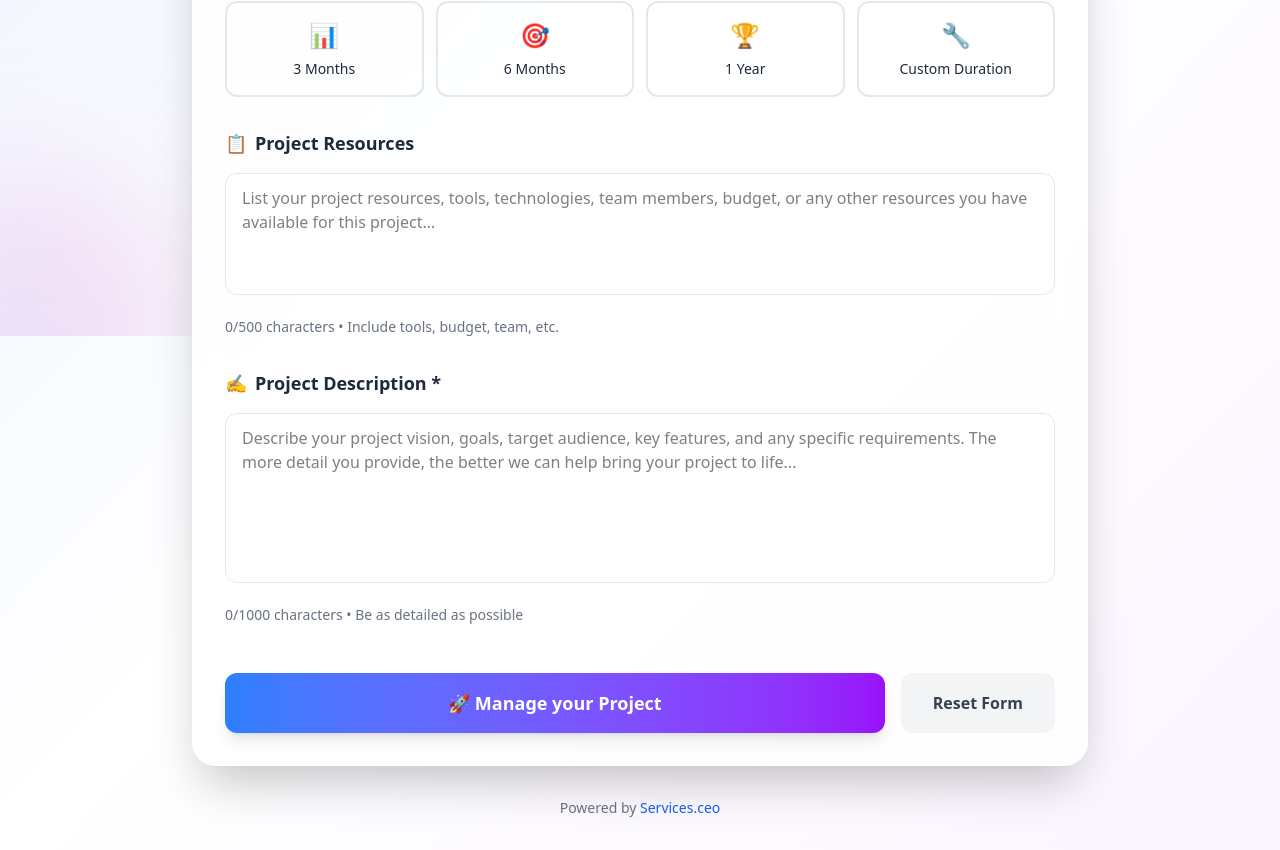
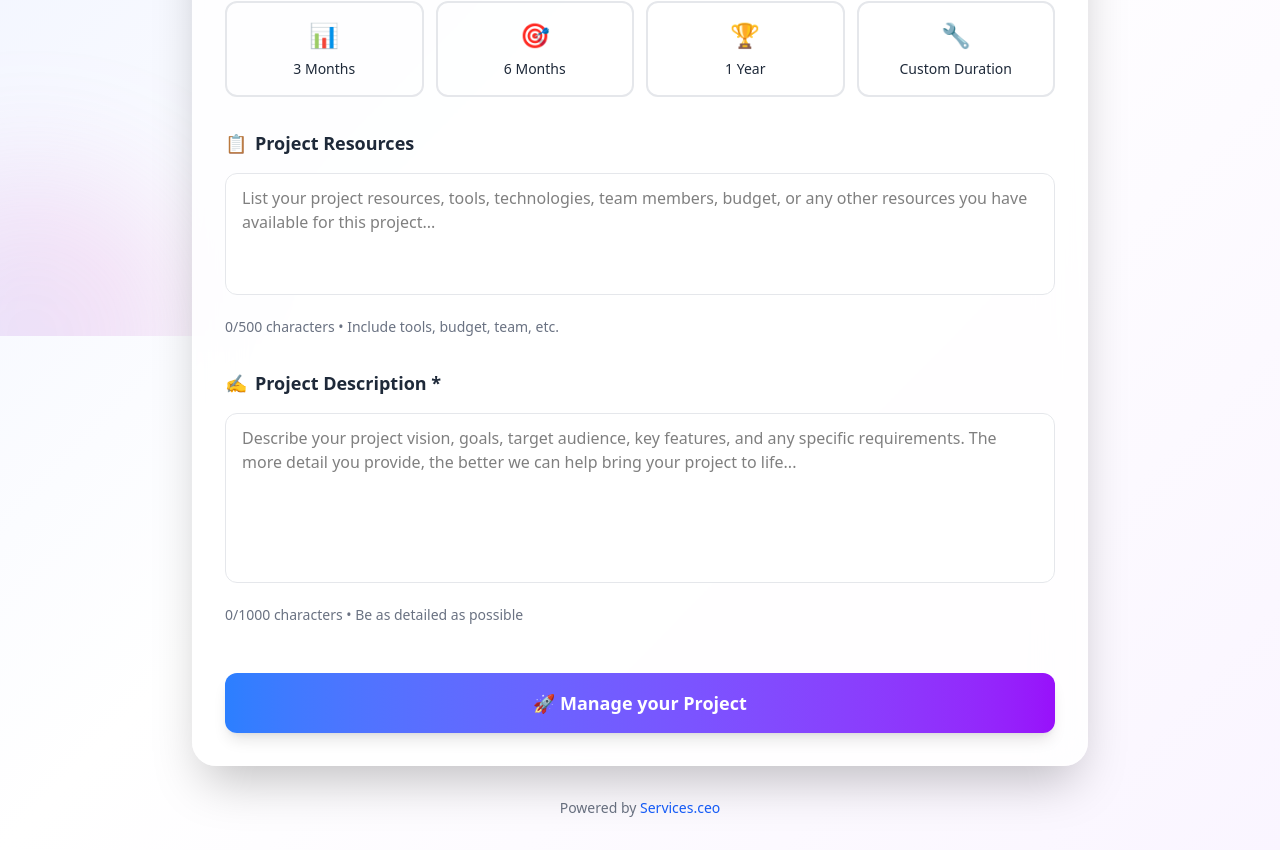
Before and after one commit to NicolasFrouin/hackaton-services, a React (Vite) app in the folder front/: page / in a window 1280 px wide. Shown: the part 464-1314 px from the top of the page. Built offline with nearby package versions, Linux system fonts and the light colour scheme.

Commit message:
feat: remove reset form functionality from project form

```diff
--- a/front/src/App.tsx
+++ b/front/src/App.tsx
@@ -84,17 +84,6 @@ export default function App() {
     } finally {
       setIsLoading(false);
     }
-  };
-
-  const handleReset = () => {
-    setFormData({
-      duration: '',
-      customDuration: '',
-      resources: '',
-      description: ''
-    });
-    setError('');
-    setSuccess(false);
   };
 
   return (
@@ -239,14 +228,6 @@ export default function App() {
                   </span>
                 )}
               </button>
-
-              <button
-                type="button"
-                onClick={handleReset}
-                className="flex-1 sm:flex-initial bg-gray-100 hover:bg-gray-200 text-gray-700 py-4 px-8 rounded-xl font-semibold transition-all duration-200 hover:shadow-md transform hover:scale-[1.02] active:scale-[0.98]"
-              >
-                Reset Form
-              </button>
             </div>
           </form>
         </div>
```
